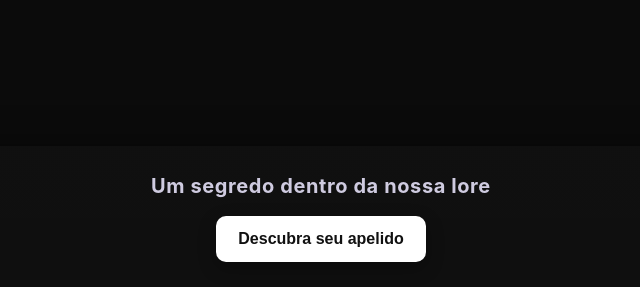
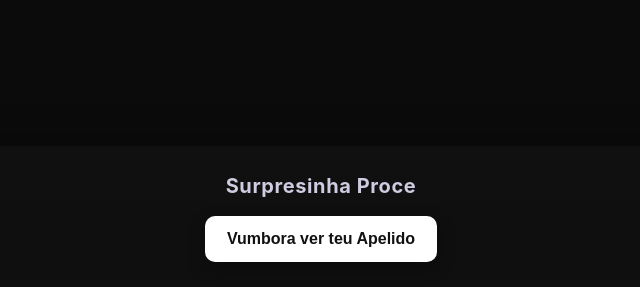
Before and after one commit to MercurioDubs/ApelidoJade, a plain HTML site: page index.html in a window 1280 px wide. Shown: the part 12-299 px from the top of the page, without its empty margins (319-959 px from the left). Drawn offline with Linux system fonts and the light colour scheme.

Commit message:
Update index.html

```diff
--- a/index.html
+++ b/index.html
@@ -2,7 +2,7 @@
 <head>
   <meta charset="utf-8" />
   <meta name="viewport" content="width=device-width,initial-scale=1" />
-  <title>Descubra seu Apelido</title>
+  <title>Vumbora ver teu Apelido</title>
   <style>
     :root{
       --bg:#0b0b0b;
@@ -55,8 +55,8 @@
 </head>
 <body>
   <div class="stage" id="stage">
-    <h1>Um segredo dentro da nossa lore</h1>
-    <button class="btn" id="revealBtn">Descubra seu apelido</button><div class="reveal-area" id="revealArea" aria-live="polite">
+    <h1>Surpresinha Proce</h1>
+    <button class="btn" id="revealBtn">Vumbora ver teu Apelido</button><div class="reveal-area" id="revealArea" aria-live="polite">
   <div class="overlay" id="overlay">
     <div>
       <div class="nickname" id="nickname">APELIDO</div>
```
